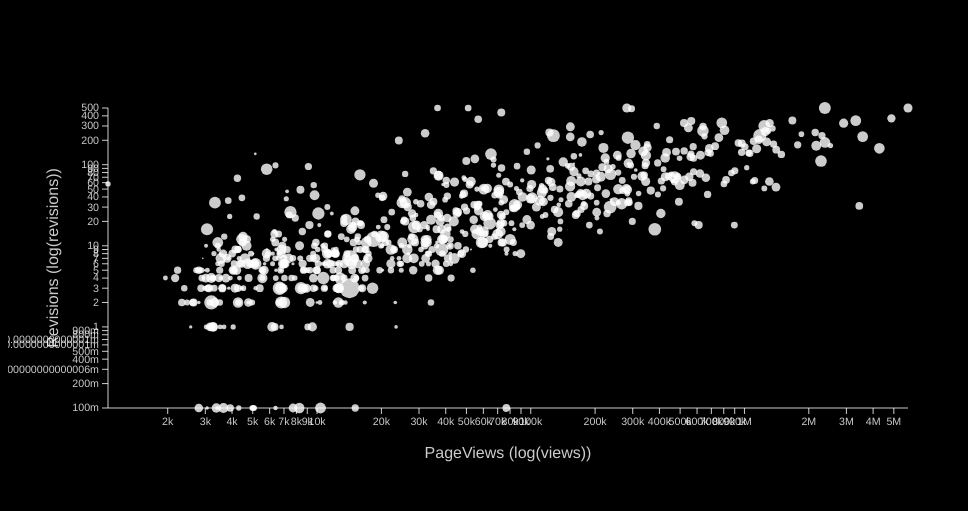
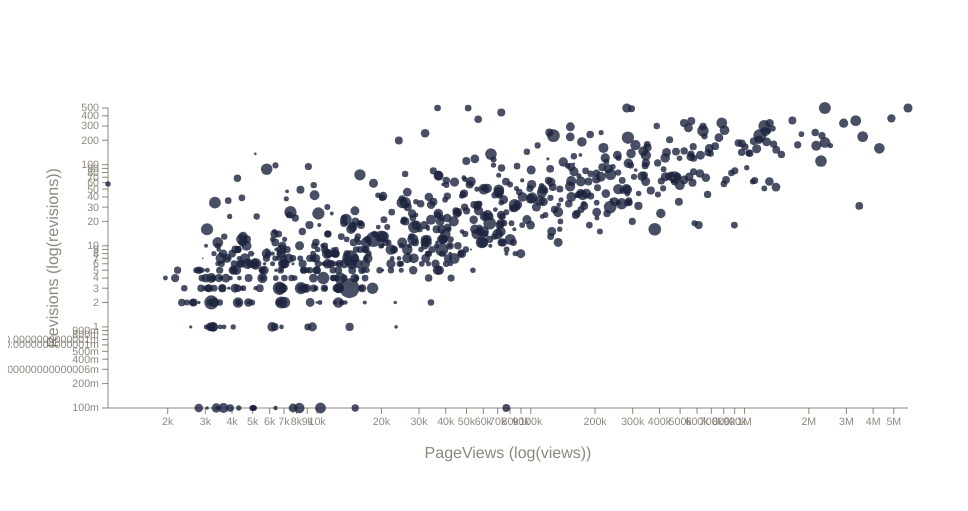
Before and after one commit to therandomcode/WikiWriter, a Flask app: template templates/data.html in a window 1280 px wide. Shown: the top 511 px of the page, without its empty margins (0-968 px from the left). Run offline with Flask 2, Linux system fonts and the light colour scheme; the template is opened without the code that fills it, so the values that code supplies are empty.

Commit message:
Added files via upload

```diff
--- a/templates/data.html
+++ b/templates/data.html
@@ -7,16 +7,17 @@
   <title>Visualization</title>
   <style>
 body {
-	background: black;
+	background: white;
 }
+
 circle {
-	fill: rgba(255,255,255,0.8);
+	fill: rgba(28,35,61,0.8);
 }
 
 .axis text{
 	font-family: "Helvetica";
 	font-size: 8pt;
-	fill: rgba(255,255,255,0.8);
+	fill: rgba(113,106,91,0.8);
 }
 
 .axis .label {
@@ -25,8 +26,8 @@ circle {
 }
 
 .axis path, .axis line {
-	fill: rgba(255,255,255,0.8);
-	stroke: rgba(255,255,255,0.8);
+	fill: rgba(113,106,91,0.8);
+	stroke: rgba(113,106,91,0.8);
 }
 
 div.tooltip {
```
